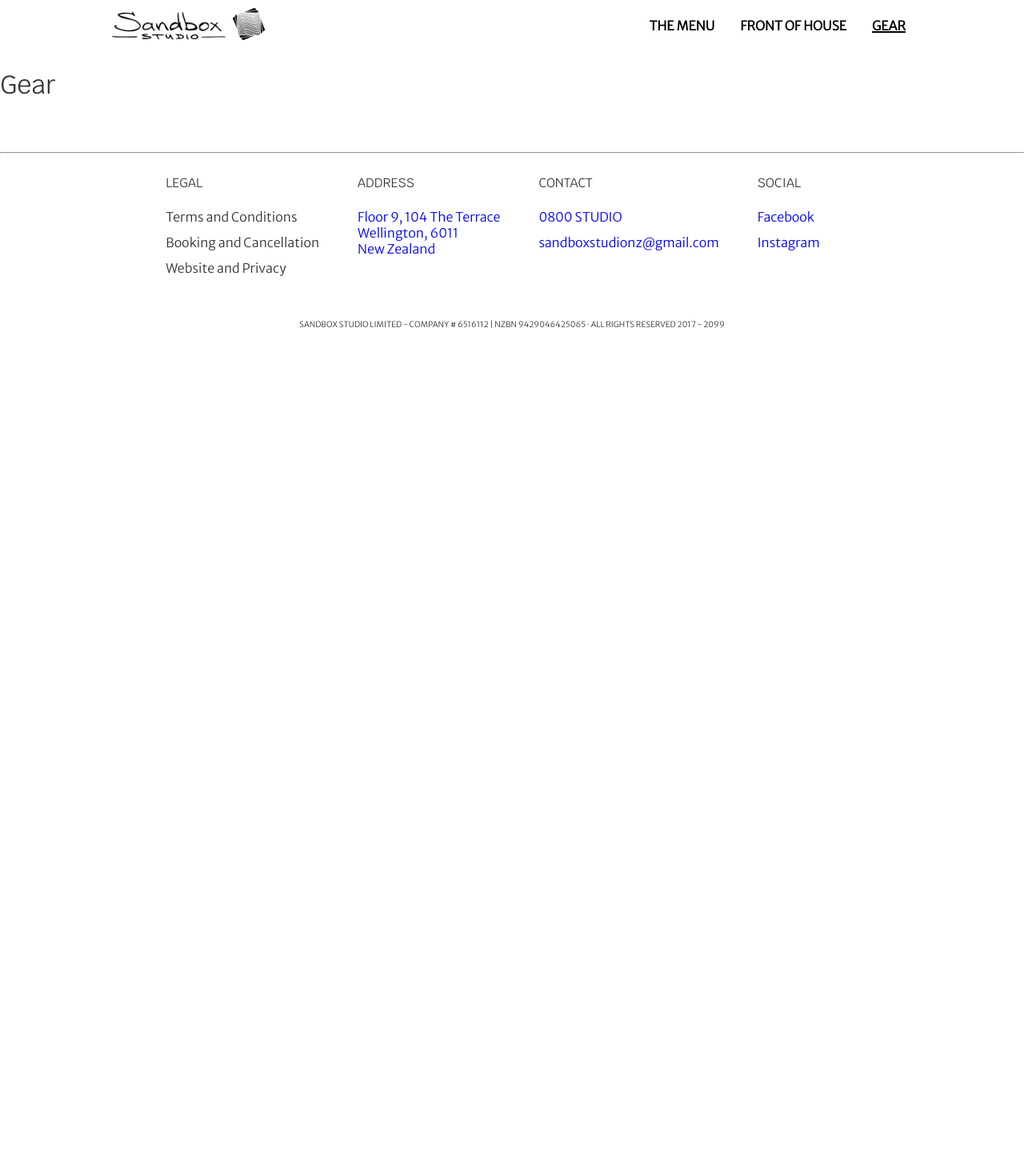
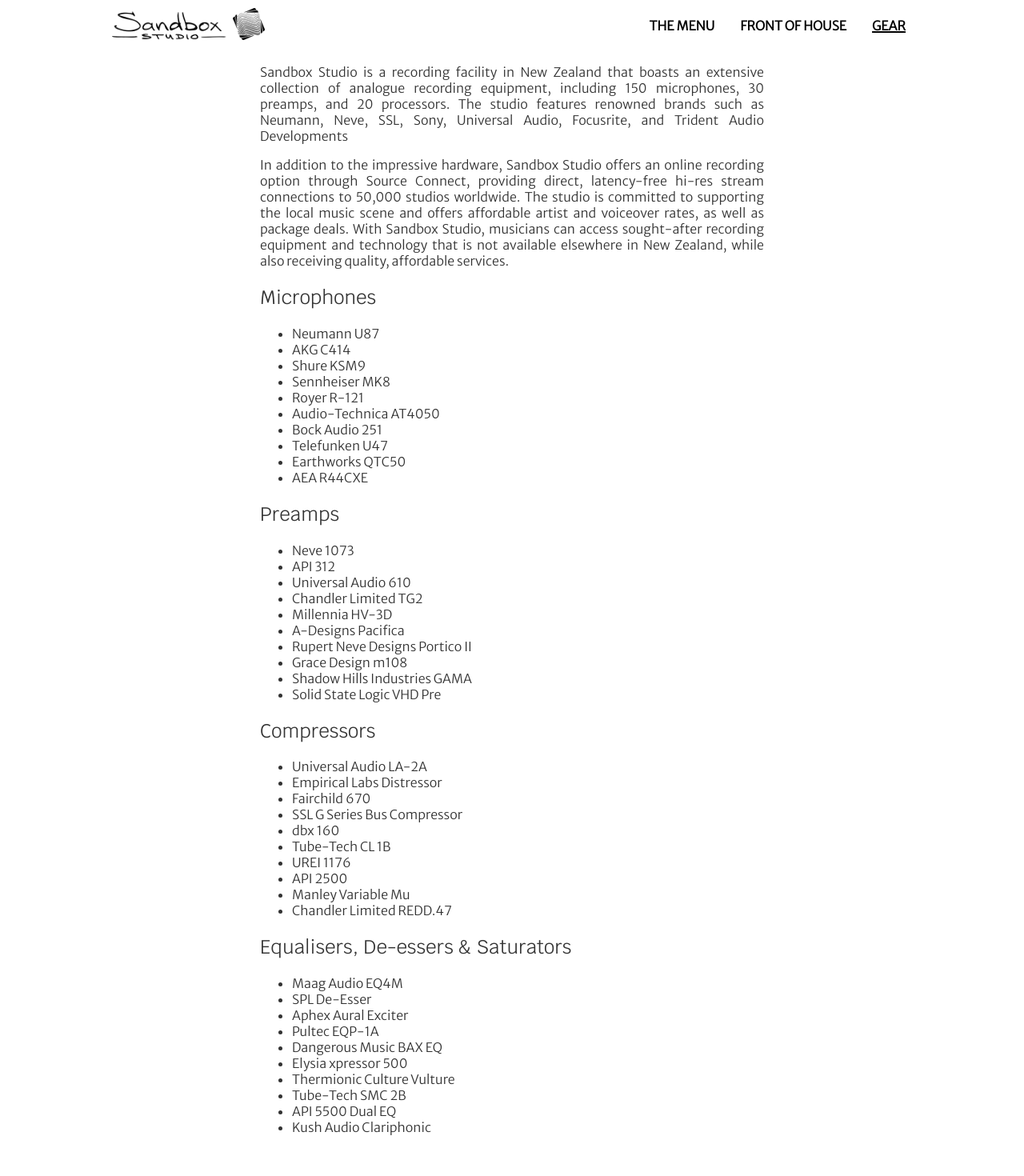
Before and after one commit to moltenot/sandbox_website, a Next.js app: page /gear in a window 1280 px wide. Shown: the top 1470 px of the page at 80% size. Before the commit the page ends 800 px from the top, so only its background shows below. Built offline with nearby package versions, Linux system fonts and the light colour scheme.

Commit message:
initial commit of the gear page

```diff
--- a/pages/gear.js
+++ b/pages/gear.js
@@ -1,10 +1,116 @@
 import Navigation from "@/components/navigation";
+
+const INSTRUMETS = [
+    {
+        header: "Piano",
+    },
+    {
+        header: "Guitar",
+    },
+    {
+        header: "Drums",
+    }
+]
+
+const SOFTWARE = [
+    {
+        header: "DAW's",
+    },
+    {
+        header: "Plugins"
+    }
+]
+
+const HARDWARE = {
+    "Microphones": [
+        "Neumann U87",
+        "AKG C414",
+        "Shure KSM9",
+        "Sennheiser MK8",
+        "Royer R-121",
+        "Audio-Technica AT4050",
+        "Bock Audio 251",
+        "Telefunken U47",
+        "Earthworks QTC50",
+        "AEA R44CXE"
+    ],
+    "Preamps": [
+        "Neve 1073",
+        "API 312",
+        "Universal Audio 610",
+        "Chandler Limited TG2",
+        "Millennia HV-3D",
+        "A-Designs Pacifica",
+        "Rupert Neve Designs Portico II",
+        "Grace Design m108",
+        "Shadow Hills Industries GAMA",
+        "Solid State Logic VHD Pre"
+    ],
+    "Compressors": [
+        "Universal Audio LA-2A",
+        "Empirical Labs Distressor",
+        "Fairchild 670",
+        "SSL G Series Bus Compressor",
+        "dbx 160",
+        "Tube-Tech CL 1B",
+        "UREI 1176",
+        "API 2500",
+        "Manley Variable Mu",
+        "Chandler Limited REDD.47"
+    ],
+    "Equalisers, De-essers & Saturators": [
+        "Maag Audio EQ4M",
+        "SPL De-Esser",
+        "Aphex Aural Exciter",
+        "Pultec EQP-1A",
+        "Dangerous Music BAX EQ",
+        "Elysia xpressor 500",
+        "Thermionic Culture Vulture",
+        "Tube-Tech SMC 2B",
+        "API 5500 Dual EQ",
+        "Kush Audio Clariphonic"
+    ]
+}
+
+
+function GearList({title, list}) {
+    return (
+        <>
+            <div>
+                <h2>{title}</h2>
+                <ul>
+                    {list.map((item, index) => {
+                        return <li key={index}>{item}</li>
+                    })}
+                </ul>
+            </div>
+        </>
+    );
+}
 
 export default function Gear() {
     return (
         <>
             <Navigation>
-        <h1>Gear</h1>
+                <div className="cont-md justified">
+                    <p>Sandbox Studio is a recording facility in New Zealand that boasts an extensive collection of
+                        analogue recording equipment, including 150 microphones, 30 preamps, and 20 processors. The
+                        studio features renowned brands such as Neumann, Neve, SSL, Sony, Universal Audio, Focusrite,
+                        and Trident Audio Developments</p>
+                    <p>In addition to the impressive hardware, Sandbox Studio offers an online recording option through
+                        Source Connect, providing direct, latency-free hi-res stream connections to 50,000 studios
+                        worldwide. The studio is committed to supporting the local music scene and offers affordable
+                        artist and voiceover rates, as well as package deals. With Sandbox Studio, musicians can access
+                        sought-after recording equipment and technology that is not available elsewhere in New Zealand,
+                        while also receiving quality, affordable services.</p>
+
+
+                    <GearList title="Microphones" list={HARDWARE.Microphones}/>
+                    <GearList title="Preamps" list={HARDWARE.Preamps}/>
+                    <GearList title="Compressors" list={HARDWARE.Compressors}/>
+                    <GearList title="Equalisers, De-essers & Saturators"
+                              list={HARDWARE["Equalisers, De-essers & Saturators"]}/>
+                </div>
             </Navigation>
         </>
     );
```
Lines whose indentation alone changed are shown as unchanged.
